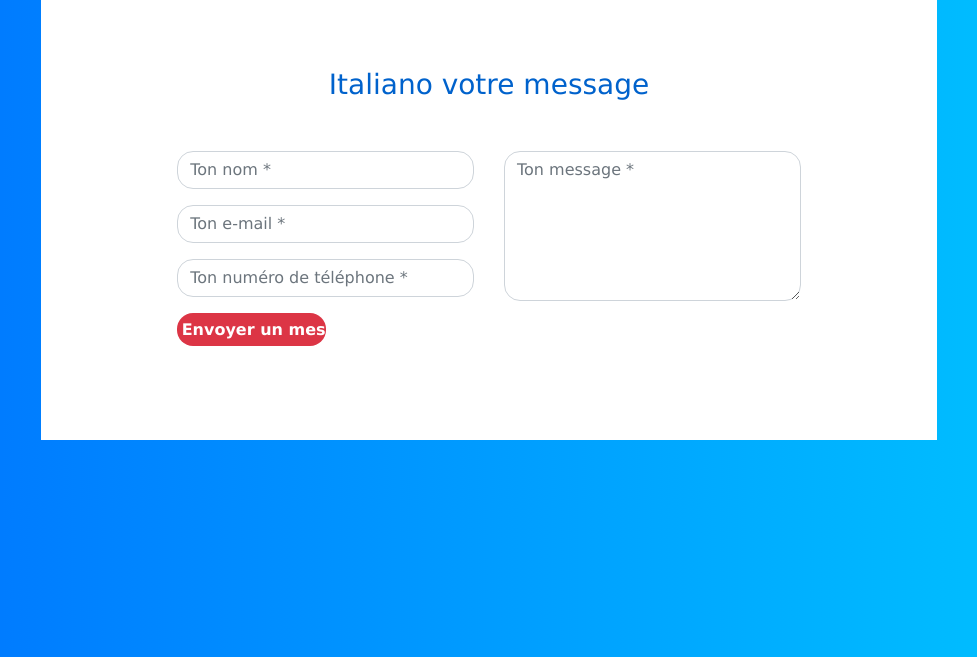
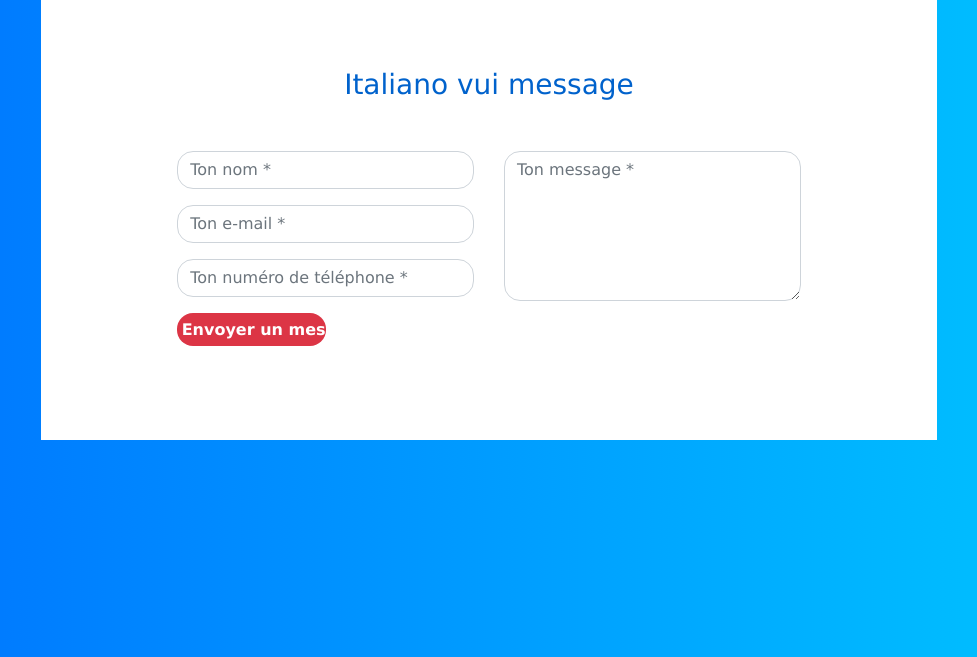
Before and after one commit to adrianmoya1/genisako_dam2m5uf2projecte_zero, a plain HTML site: page web0/webit/index.html in a window 1280 px wide. Shown: the part 143-800 px from the top of the page, without its empty margins (151-1128 px from the left). Drawn offline with Linux system fonts and the light colour scheme.

Commit message:
version 2

```diff
--- a/web0/webit/index.html
+++ b/web0/webit/index.html
@@ -20,7 +20,7 @@
                 <img src="../img/pikachu.png" alt="pikachu"/>
             </div>
             <form method="post">
-                <h3>Italiano votre message</h3>
+                <h3>Italiano vui message</h3>
                <div class="row">
                     <div class="col-md-6">
                         <div class="form-group">
```
